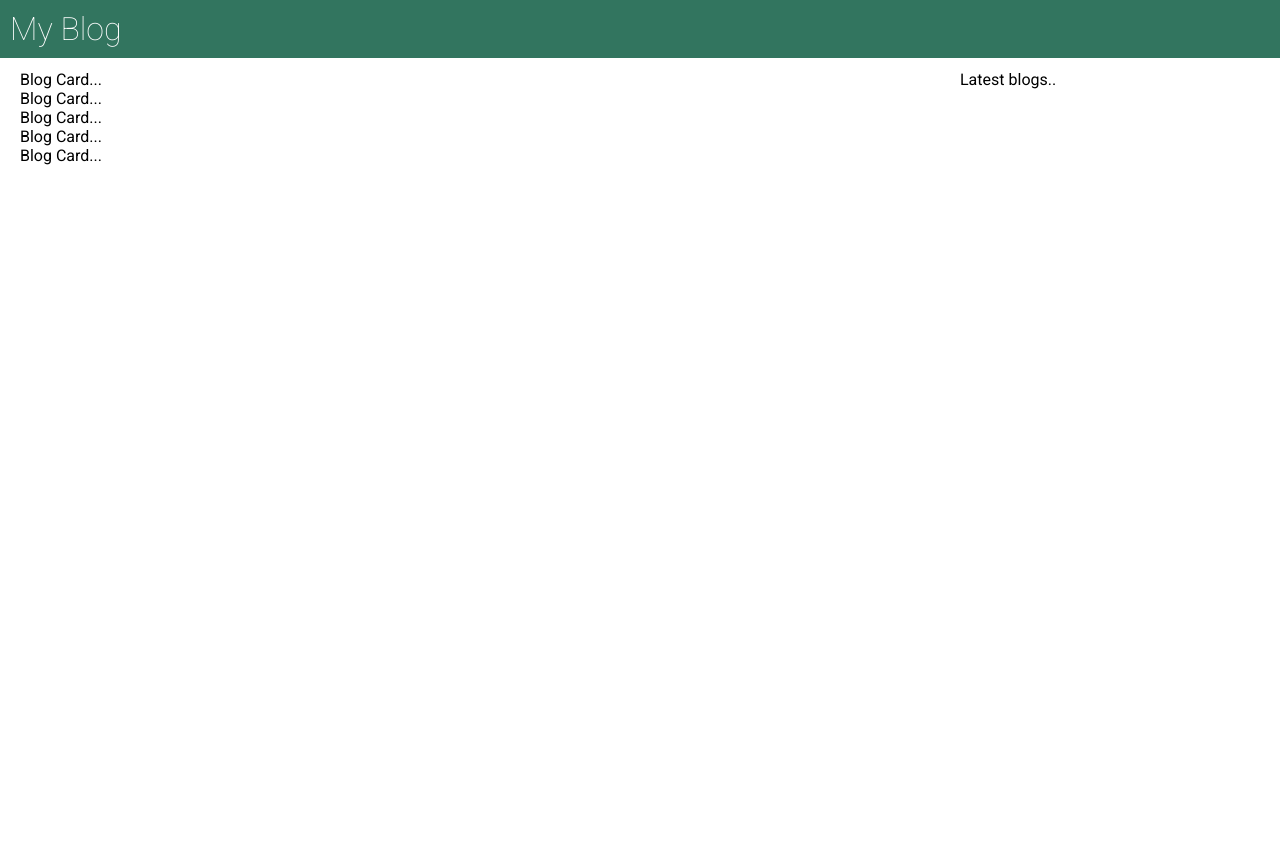
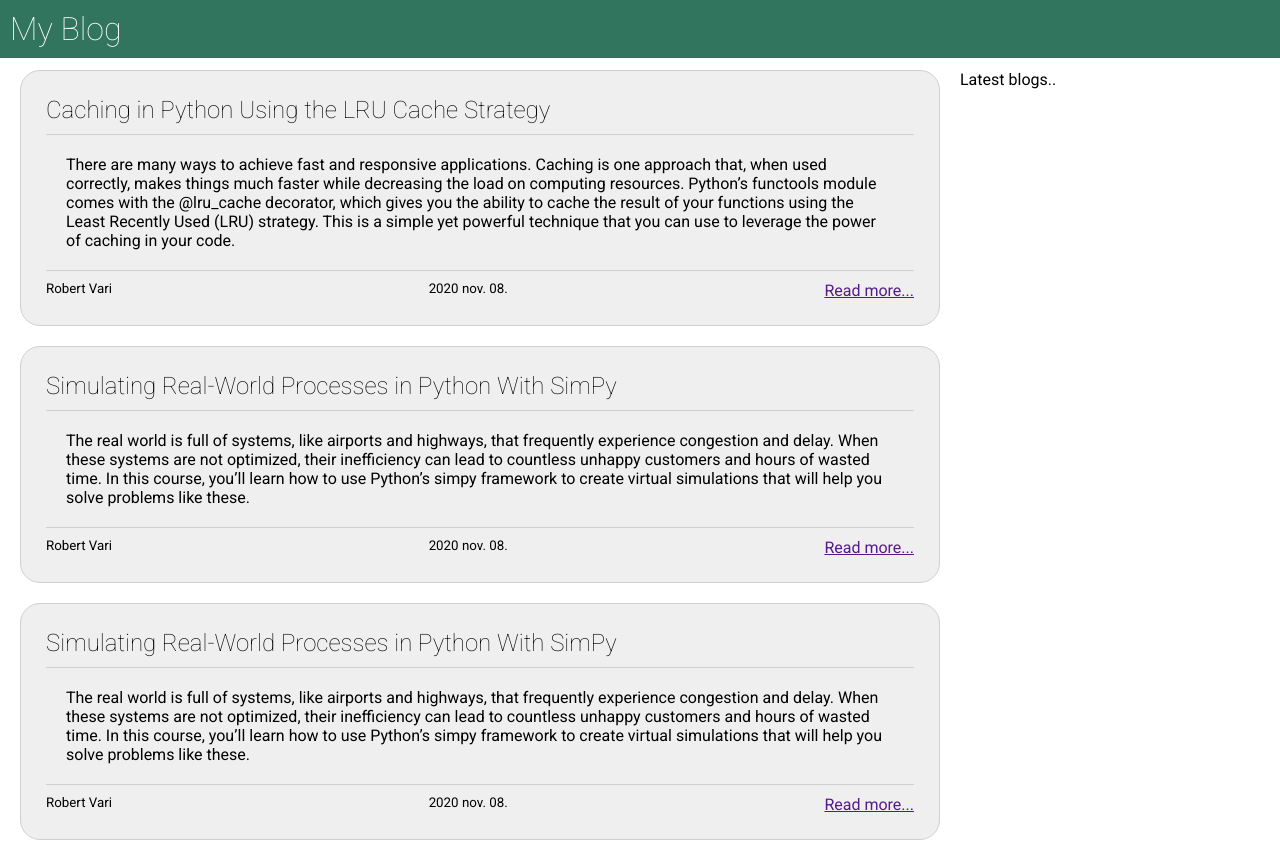
Before and after one commit to robertvari/blog_example, a React (Create React App) app in the folder blog_gui/: page / in a window 1280 px wide. Shown: the top 842 px of the page. Before the commit the page ends 800 px from the top, so only its background shows below. Built offline with nearby package versions, Linux system fonts and the light colour scheme.

Commit message:
BlogCard style

```diff
--- a/blog_gui/src/MockData.js
+++ b/blog_gui/src/MockData.js
@@ -15,8 +15,36 @@ export const MockData = [
         author: "Robert Vari",
         created: "2020 nov. 08."
     },
-        {
+    {
         id: 1,
+        title: "Simulating Real-World Processes in Python With SimPy",
+        card_body: "The real world is full of systems, like airports and highways, that frequently experience congestion and delay. When these systems are not optimized, their inefficiency can lead to countless unhappy customers and hours of wasted time. In this course, you’ll learn how to use Python’s simpy framework to create virtual simulations that will help you solve problems like these.",
+        body: "The real world is full of systems, like airports and highways, that frequently experience congestion and delay. When these systems are not optimized, their inefficiency can lead to countless unhappy customers and hours of wasted time. In this course, you’ll learn how to use Python’s simpy framework to create virtual simulations that will help you solve problems like these.\n" +
+            "\n" +
+            "In this course, you’ll learn how to:\n" +
+            "\n" +
+            "Use a simulation to model a real-world process\n" +
+            "Create a step-by-step algorithm to approximate a complex system\n" +
+            "Design and run a real-world simulation in Python with simpy",
+        author: "Robert Vari",
+        created: "2020 nov. 08."
+    },
+    {
+        id: 2,
+        title: "Simulating Real-World Processes in Python With SimPy",
+        card_body: "The real world is full of systems, like airports and highways, that frequently experience congestion and delay. When these systems are not optimized, their inefficiency can lead to countless unhappy customers and hours of wasted time. In this course, you’ll learn how to use Python’s simpy framework to create virtual simulations that will help you solve problems like these.",
+        body: "The real world is full of systems, like airports and highways, that frequently experience congestion and delay. When these systems are not optimized, their inefficiency can lead to countless unhappy customers and hours of wasted time. In this course, you’ll learn how to use Python’s simpy framework to create virtual simulations that will help you solve problems like these.\n" +
+            "\n" +
+            "In this course, you’ll learn how to:\n" +
+            "\n" +
+            "Use a simulation to model a real-world process\n" +
+            "Create a step-by-step algorithm to approximate a complex system\n" +
+            "Design and run a real-world simulation in Python with simpy",
+        author: "Robert Vari",
+        created: "2020 nov. 08."
+    },
+    {
+        id: 3,
         title: "Simulating Real-World Processes in Python With SimPy",
         card_body: "The real world is full of systems, like airports and highways, that frequently experience congestion and delay. When these systems are not optimized, their inefficiency can lead to countless unhappy customers and hours of wasted time. In this course, you’ll learn how to use Python’s simpy framework to create virtual simulations that will help you solve problems like these.",
         body: "The real world is full of systems, like airports and highways, that frequently experience congestion and delay. When these systems are not optimized, their inefficiency can lead to countless unhappy customers and hours of wasted time. In this course, you’ll learn how to use Python’s simpy framework to create virtual simulations that will help you solve problems like these.\n" +
--- a/blog_gui/src/compotents/BlogCard.js
+++ b/blog_gui/src/compotents/BlogCard.js
@@ -1,9 +1,22 @@
 import React from 'react';
+import "../styles/BlogCard.css"
 
-function BlogCard(props) {
+function BlogCard({blog_data}) {
     return (
-        <div>
-            Blog Card...
+        <div className="blog_card_container">
+            <div className="blog_card_header">
+                <h2>{blog_data.title}</h2>
+            </div>
+
+            <div className="blog_card_body">
+                {blog_data.card_body}
+            </div>
+
+            <div className="blog_card_footer">
+                <small>{blog_data.author}</small>
+                <small>{blog_data.created}</small>
+                <a href="">Read more...</a>
+            </div>
         </div>
     );
 }
--- a/blog_gui/src/compotents/BlogList.js
+++ b/blog_gui/src/compotents/BlogList.js
@@ -3,15 +3,11 @@ import BlogCard from "./BlogCard";
 import {MockData} from "../MockData";
 
 function BlogList(props) {
-    console.log(MockData)
-
     return (
         <div>
-            <BlogCard/>
-            <BlogCard/>
-            <BlogCard/>
-            <BlogCard/>
-            <BlogCard/>
+            {
+               MockData.map(data => <BlogCard key={data.id} blog_data={data}/>)
+            }
         </div>
     );
 }
--- /dev/null
+++ b/blog_gui/src/styles/BlogCard.css
@@ -0,0 +1,23 @@
+.blog_card_container{
+    background-color: #efefef;
+    margin-bottom: 20px;
+    padding: 25px;
+    border-radius: 20px;
+    border: 1px solid #d0d0d0;
+}
+
+.blog_card_header {
+    border-bottom: 1px solid #d0d0d0;
+    padding-bottom: 10px;
+}
+
+.blog_card_body {
+    margin: 20px
+}
+
+.blog_card_footer {
+    display: flex;
+    border-top: 1px solid #d0d0d0;
+    padding-top: 10px;
+    justify-content: space-between;
+}
```
